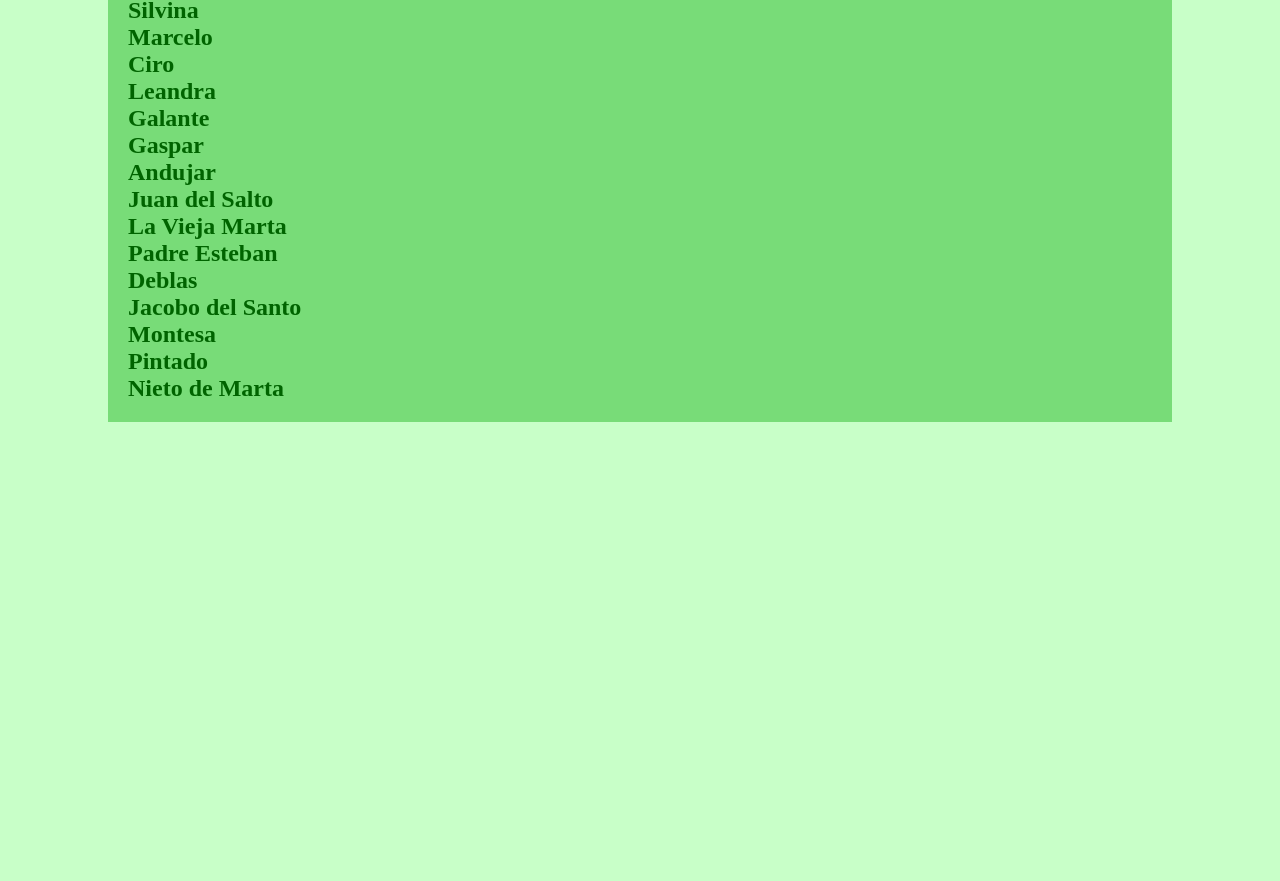
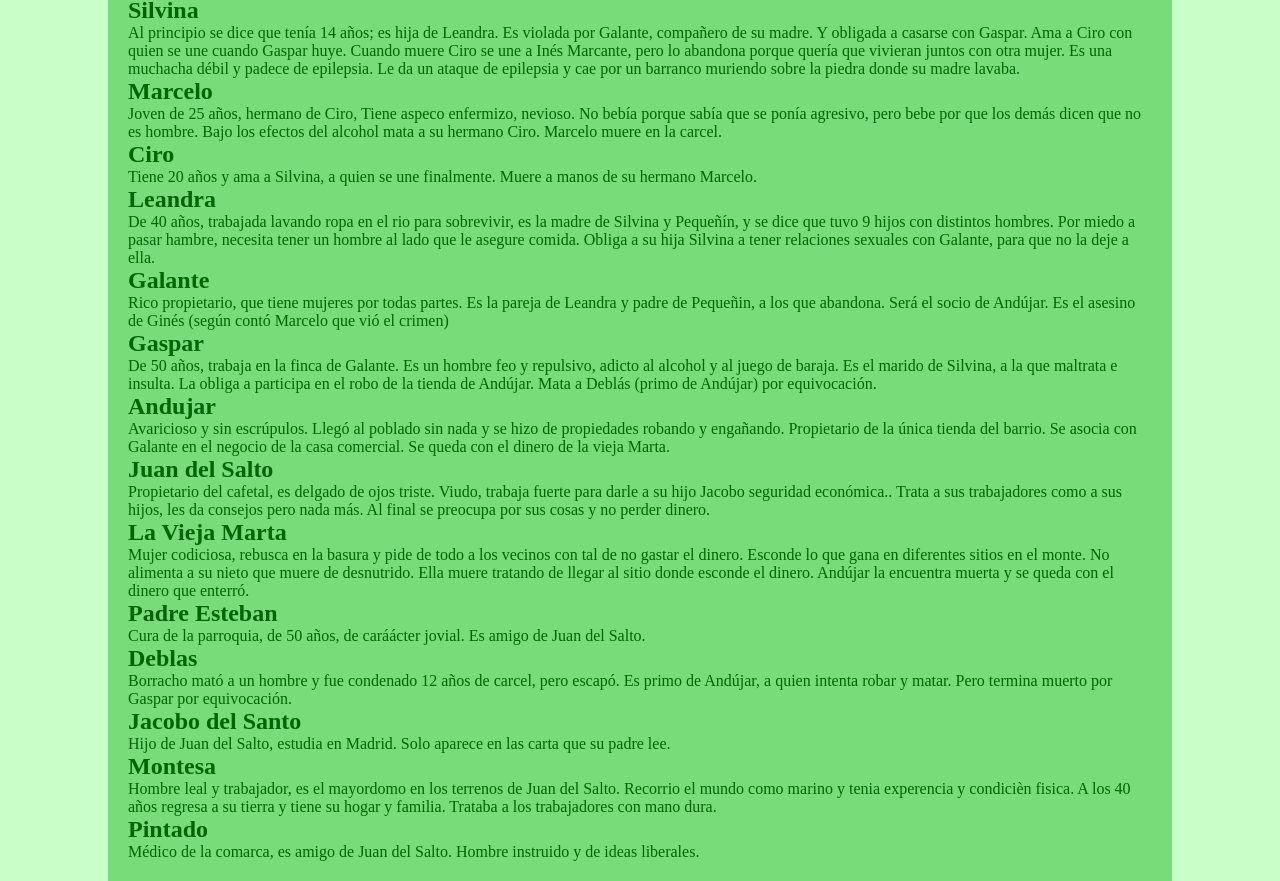
Before and after one commit to alfonso-comes/Proyecto-Web-Obra-literaria, a plain HTML site: page gastronomia.html in a window 1280 px wide. Shown: the part 110-991 px from the top of the page. Before the commit the page ends 800 px from the top, so only its background shows below. Drawn offline with Linux system fonts and the light colour scheme.

Commit message:
Update gastronomia.html

```diff
--- a/gastronomia.html
+++ b/gastronomia.html
@@ -20,20 +20,36 @@
 <div id="container">
   <h1>Personajes:</h1>
     <h2>Silvina</h2>
+    <p>Al principio se dice que tenía 14 años; es hija de Leandra. Es violada por Galante, compañero de su madre. Y obligada a casarse con Gaspar. Ama a Ciro con quien se une cuando Gaspar huye. Cuando muere Ciro se une a Inés Marcante, pero lo abandona porque quería que vivieran juntos con otra mujer. Es una muchacha débil y padece de epilepsia. Le da un ataque de epilepsia y cae por un barranco muriendo sobre la piedra donde su madre lavaba.
+</p>
     <h2>Marcelo</h2>
+    <p>Joven de 25 años, hermano de Ciro, Tiene aspeco enfermizo, nevioso. No bebía porque sabía que se ponía agresivo, pero bebe por que los demás dicen que no es hombre. Bajo los efectos del alcohol mata a su hermano Ciro. Marcelo muere en la carcel.</p>
     <h2>Ciro</h2>
+    <p>Tiene 20 años y ama a Silvina, a quien se une finalmente. Muere a manos de su hermano Marcelo.</p>
     <h2>Leandra</h2>
+    <p>De 40 años, trabajada lavando ropa en el rio para sobrevivir, es la madre de Silvina y Pequeñín, y se dice que tuvo 9 hijos con distintos hombres. Por miedo a pasar hambre, necesita tener un hombre al lado que le asegure comida. Obliga a su hija Silvina a tener relaciones sexuales con Galante, para que no la deje a ella.</p>
     <h2>Galante</h2>
+    <p>Rico propietario, que tiene mujeres por todas partes. Es la pareja de Leandra y padre de Pequeñin, a los que abandona. Será el socio de Andújar. Es el asesino de Ginés (según contó Marcelo que vió el crimen)
+</p>
     <h2>Gaspar</h2>
+    <p>De 50 años, trabaja en la finca de Galante. Es un hombre feo y repulsivo, adicto al alcohol y al juego de baraja. Es el marido de Silvina, a la que maltrata e insulta. La obliga a participa en el robo de la tienda de Andújar. Mata a Deblás (primo de Andújar) por equivocación.</p>
     <h2>Andujar</h2>
+    <p>Avaricioso y sin escrúpulos. Llegó al poblado sin nada y se hizo de propiedades robando y engañando. Propietario de la única tienda del barrio. Se asocia con Galante en el negocio de la casa comercial. Se queda con el dinero de la vieja Marta.</p>
     <h2>Juan del Salto</h2>
+    <p>Propietario del cafetal, es delgado de ojos triste. Viudo, trabaja fuerte para darle a su hijo Jacobo seguridad económica.. Trata a sus trabajadores como a sus hijos, les da consejos pero nada más. Al final se preocupa por sus cosas y no perder dinero.</p>
     <h2>La Vieja Marta</h2>
+    <p>Mujer codiciosa, rebusca en la basura y pide de todo a los vecinos con tal de no gastar el dinero. Esconde lo que gana en diferentes sitios en el monte. No alimenta a su nieto que muere de desnutrido. Ella muere tratando de llegar al sitio donde esconde el dinero. Andújar la encuentra muerta y se queda con el dinero que enterró.
+</p>
     <h2>Padre Esteban</h2>
+    <p>Cura de la parroquia, de 50 años, de caráácter jovial. Es amigo de Juan del Salto.</p>
     <h2>Deblas</h2>
+    <p>Borracho mató a un hombre y fue condenado 12 años de carcel, pero escapó. Es primo de Andújar, a quien intenta robar y matar. Pero termina muerto por Gaspar por equivocación.</p>
     <h2>Jacobo del Santo</h2>
+    <p>Hijo de Juan del Salto, estudia en Madrid. Solo aparece en las carta que su padre lee.</p>
     <h2>Montesa</h2>
+    <p>Hombre leal y trabajador, es el mayordomo en los terrenos de Juan del Salto. Recorrio el mundo como marino y tenia experencia y condicièn fisica. A los 40 años regresa a su tierra y tiene su hogar y familia. Trataba a los trabajadores con mano dura.</p>
     <h2>Pintado</h2>
-    <h2>Nieto de Marta</h2>
+    <p>Médico de la comarca, es amigo de Juan del Salto. Hombre instruido y de ideas liberales.</p>
 
 </div>
 </body>
```
